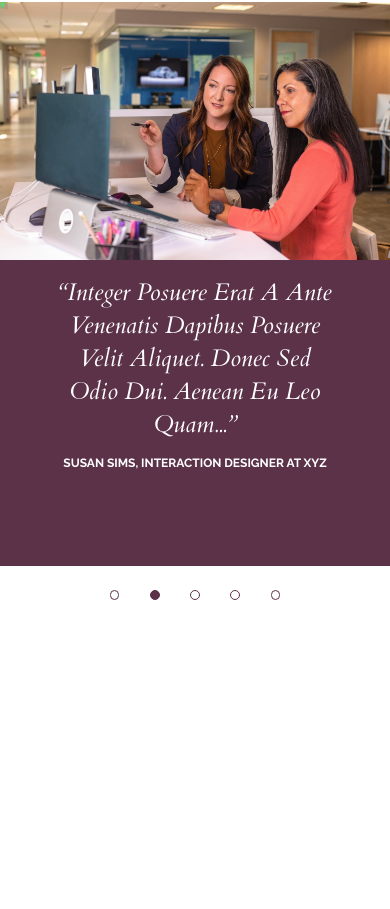
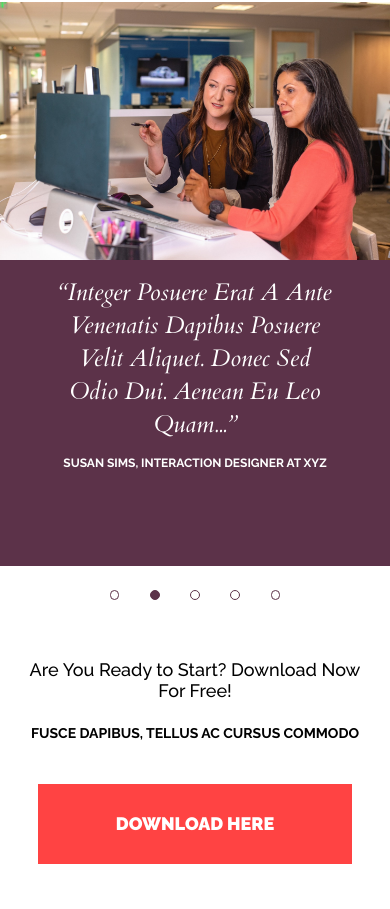
Before and after one commit to Vlad-Bogach/FE-Courses-General, a website built with Parcel: page Course work/index.html in a window 390 px wide. Shown: the part 6968-7877 px from the top of the page. Before the commit the page ends 7568 px from the top, so only its background shows below. Built offline with nearby package versions, Linux system fonts and the light colour scheme.

Commit message:
download section: done

```diff
--- a/Course work/index.html
+++ b/Course work/index.html
@@ -245,6 +245,16 @@
             </div>
 
         </section>
+
+        <section class="main-container__download">
+            <div class="download__wrapper">
+                <h3 class="download__title">
+                    Are You Ready to Start? Download Now For Free!
+                </h3>
+                <h5 class="download__description">Fusce dapibus, tellus ac cursus commodo</h5>
+                <button class="download__button">Download here</button>
+            </div>
+        </section>
     </div>
 </body>
 
--- a/Course work/source/styles/style.scss
+++ b/Course work/source/styles/style.scss
@@ -1,5 +1,5 @@
 @import url('https://fonts.googleapis.com/css2?family=Cardo:ital@1&display=swap');
-@import url('https://fonts.googleapis.com/css2?family=Raleway:wght@400;700;900&display=swap');
+@import url('https://fonts.googleapis.com/css2?family=Raleway:wght@400;500;700;900&display=swap');
 
 *{
     padding: 0;
@@ -502,3 +502,96 @@ body{
 .dots__dot_active{
     background-color: #5C3249;
 }
+
+//download
+
+.main-container__download{
+    width: 100%;
+    display: flex;
+    justify-content: center;
+    align-items: center;
+}
+
+.download__wrapper{
+    max-width: 1170px;
+    width: 100%;
+    display: flex;
+    flex-direction: column;
+    align-items: center;
+    margin-top: 114px;
+    margin-bottom: 114px;
+    @media only screen and (max-width: 1024px){
+        margin: 78px 20px 78px 20px;
+    }
+    @media only screen and (max-width: 585px){
+        margin: 35px 20px 45px 20px;
+    }
+}
+
+.download__title{
+    width: 100%;
+    height: 70px;
+    display: flex;
+    align-items: center;
+    justify-content: center;
+    font-family: 'Raleway', sans-serif;
+    font-size: 30px;
+    font-weight: 500;
+    color: black;
+    @media only screen and (max-width: 1024px){
+        height: 60px;
+        font-size: 24px;
+    }
+    @media only screen and (max-width: 585px){
+        text-align: center;
+        height: unset;
+        padding: 24px 0 24px 0;
+    }
+    @media only screen and (max-width: 585px){
+        font-size: 18px;
+    }
+}
+
+.download__description{
+    width: 100%;
+    height: 21px;
+    display: flex;
+    align-items: center;
+    justify-content: center;
+    font-family: 'Raleway', sans-serif;
+    font-size: 18px;
+    font-weight: 700;
+    color: black;
+    text-transform: uppercase;
+    @media only screen and (max-width: 1024px){
+        height: 16px;
+        font-size: 14px;
+    }
+    @media only screen and (max-width: 585px){
+        text-align: center;
+        height: unset;
+    }
+    @media only screen and (max-width: 320px){
+        font-size: 13px;
+        margin-top: 3px;
+    }
+}
+
+.download__button{
+    @extend .banner__button;
+    margin-top: 48px;
+    margin-bottom: unset;
+    @media only screen and (max-width: 1024px){
+        margin-top: 43px;
+        font-size: 18px;
+        width: 314px;
+    }
+
+    @media only screen and (max-width: 354px){
+        width: 100%;
+    }
+
+    @media only screen and (max-width: 320px){
+        margin-top: 11px;
+    }
+}
```
